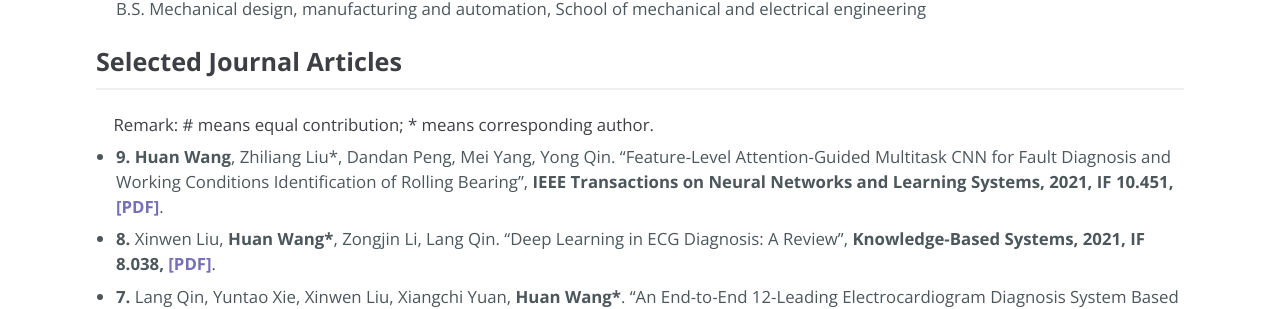
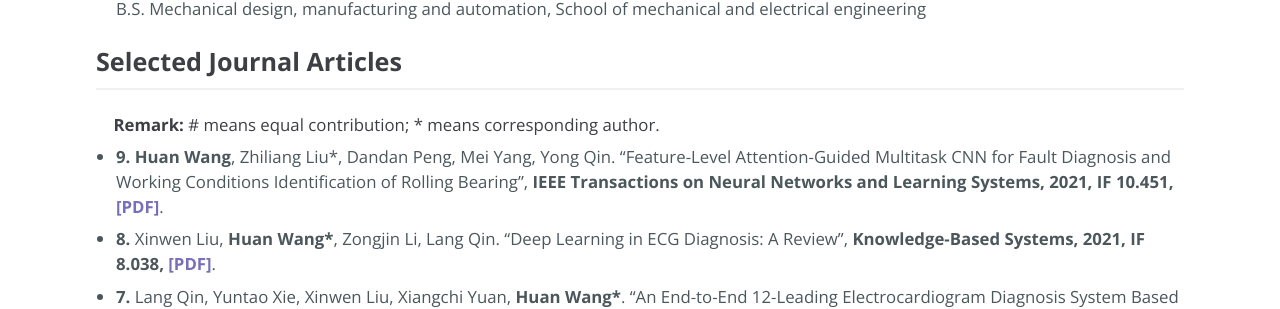
Before and after one commit to WH-HuanWang/WH-HuanWang.github.io, a Jekyll site: the page built from index.md, in a window 1280 px wide and 900 px high, scrolled down 847 px. Shown: the part 147-456 px from the top of the window. Built offline with Jekyll 4.4.1, drawn with Linux system fonts in a browser that asks for light colours.

```diff
--- a/index.md
+++ b/index.md
@@ -43,7 +43,7 @@ B.S. Mechanical design, manufacturing and automation, School of mechanical and e
 
 ## <b>Selected Journal Articles</b>
 * * *
-#### &nbsp;&nbsp;&nbsp; Remark: # means equal contribution; * means corresponding author.
+#### &nbsp;&nbsp;&nbsp; <b>Remark:</b> # means equal contribution; * means corresponding author.
 
 * <b>9. Huan Wang</b>, Zhiliang Liu*, Dandan Peng, Mei Yang, Yong Qin. "Feature-Level Attention-Guided Multitask CNN for Fault Diagnosis and Working Conditions Identification of Rolling Bearing", <b>IEEE Transactions on Neural Networks and Learning Systems, 2021, IF 10.451, [[PDF]](https://ieeexplore.ieee.org/document/9372133)</b>.
 * <b>8. </b>Xinwen Liu, <b>Huan Wang*</b>, Zongjin Li, Lang Qin. "Deep Learning in ECG Diagnosis: A Review", <b>Knowledge-Based Systems, 2021, IF 8.038, [[PDF]](https://www.sciencedirect.com/science/article/abs/pii/S0950705121004494)</b>.
```
